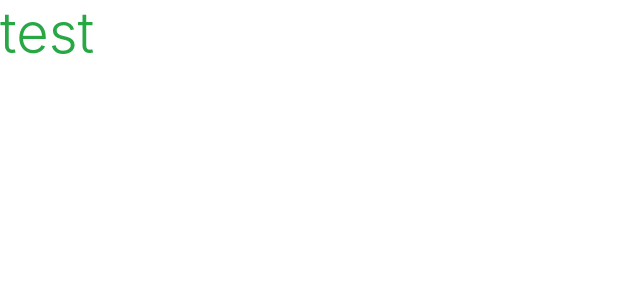
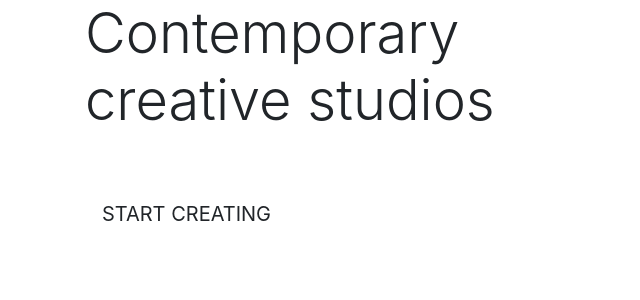
Before and after one commit to Code-Institute-Submissions/purple-hex-studios, a Django app: page / in a window 1280 px wide. Shown: the top 300 px of the page, without its empty margins (0-640 px from the left). Run offline with Django 3.2, Linux system fonts and the light colour scheme; some libraries are stand-ins or nearby versions.

Commit message:
Add headings to home page

```diff
--- a/home/templates/home/index.html
+++ b/home/templates/home/index.html
@@ -1,6 +1,27 @@
 {% extends "base.html" %}
 {% load static %}
 
+{% block page_header %}
+    <div class="container header-container">
+        <div class="row">
+            <div class="col"></div>
+        </div>
+    </div>
+{% endblock %}
+
 {% block content %}
-    <h1 class="display-4 text-success">test</h1>
+    <div class="container h-100">
+        <div class="row h-100">
+            <div class="col-7 col-md-6 my-auto">
+                <h1 class="display-4 logo-font text-black">
+                    Contemporary creative studios
+                </h1>
+                <div class="my-5">
+                    <h4>
+                        <a href="" class="start-creating-button btn btn-lg rounded-0 text-uppercase py-3">Start Creating</a>
+                    </h4>
+                </div>
+            </div>
+        </div>
+    </div>
 {% endblock %}
```
